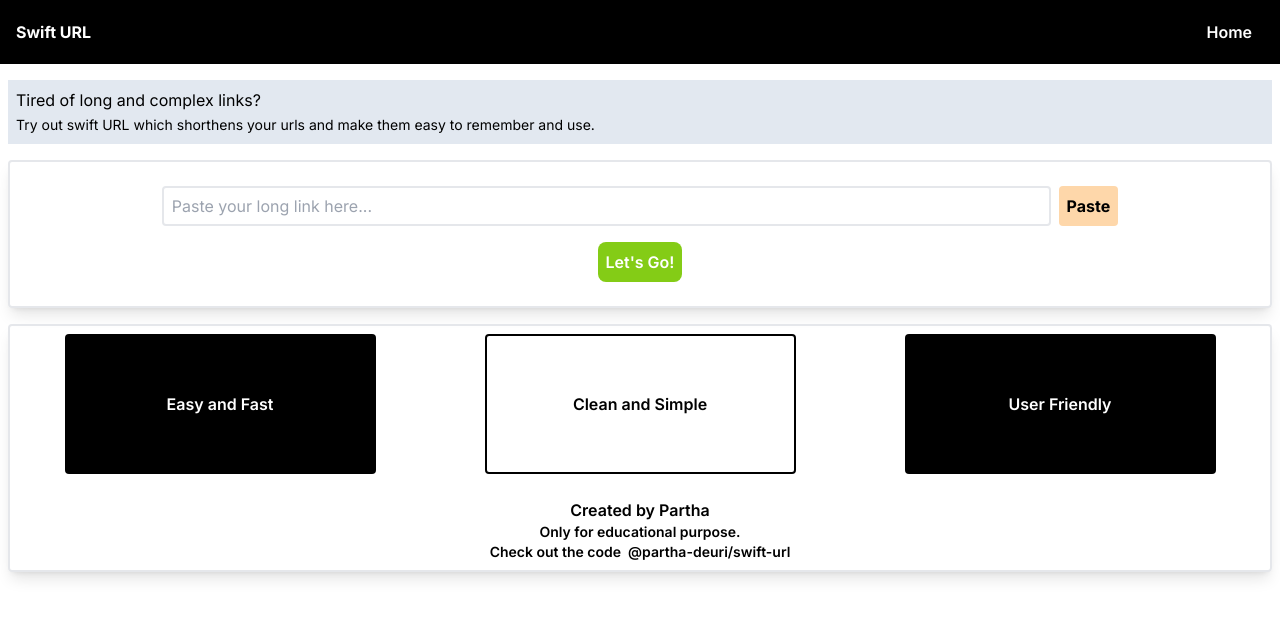
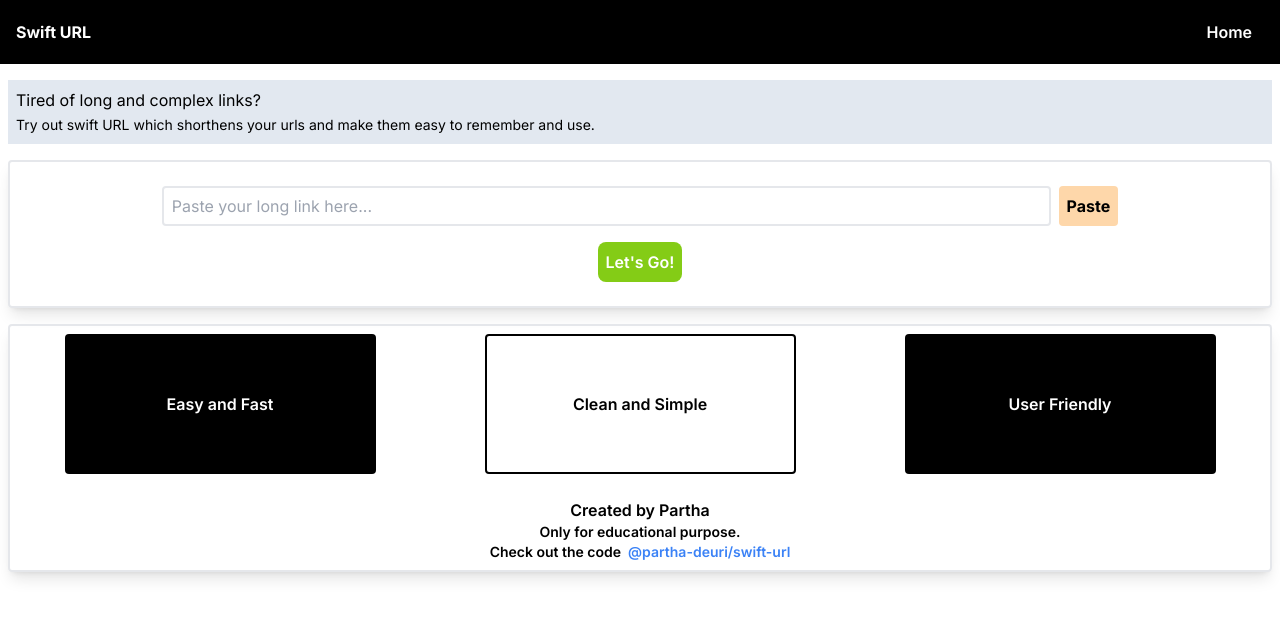
Before and after one commit to Partha-deuri/swift-url, a Next.js app in the folder client/: page / in a window 1280 px wide. Shown: the top 618 px of the page. Built offline with nearby package versions, Linux system fonts and the light colour scheme.

Commit message:
Update page.js

```diff
--- a/client/src/app/page.js
+++ b/client/src/app/page.js
@@ -115,7 +115,7 @@ export default function Home() {
               <div className="text-center text-sm font-semibold">Only for educational purpose.</div>
                 <div className='text-center text-sm font-semibold'>
                   Check out the code &nbsp;
-                  <Link href='https://github.com/Partha-deuri/swift-url' className="">@partha-deuri/swift-url</Link>
+                  <Link href='https://github.com/Partha-deuri/swift-url' className="text-blue-500">@partha-deuri/swift-url</Link>
                 </div>
 
             </div>
```
